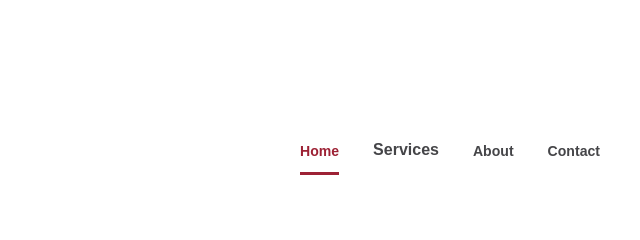
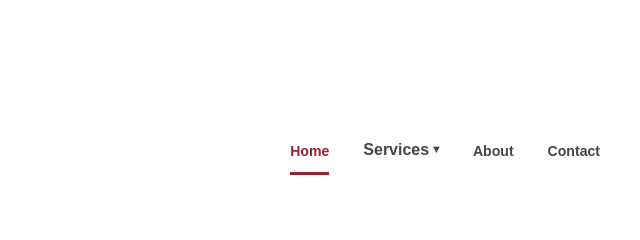
Before and after one commit to orojas-services/orojas-services.github.io, a plain HTML site: page index.html in a window 1280 px wide. Shown: the top 240 px of the page, 640-1280 px from the left. Drawn offline with Linux system fonts and the light colour scheme.

Commit message:
Enhance dropdown button accessibility features

```diff
--- a/index.html
+++ b/index.html
@@ -62,8 +62,16 @@
 <button
   class="nav-dropdown-button"
   type="button"
+  aria-expanded="false"
+  aria-controls="services-menu"
 >
   Services
+  <span
+    class="dropdown-arrow"
+    aria-hidden="true"
+  >
+    ▾
+  </span>
 </button>
 
     <div class="nav-dropdown-menu">
```
Lines whose indentation alone changed are shown as unchanged.
